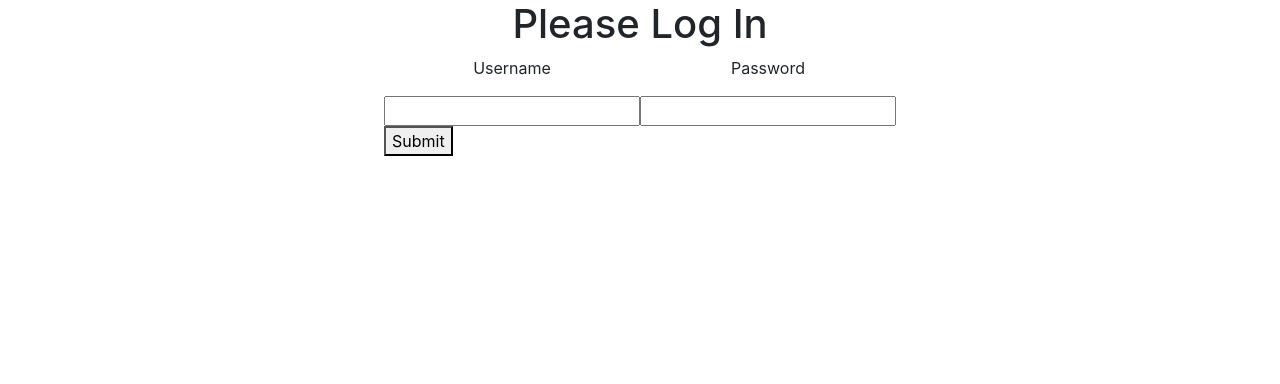
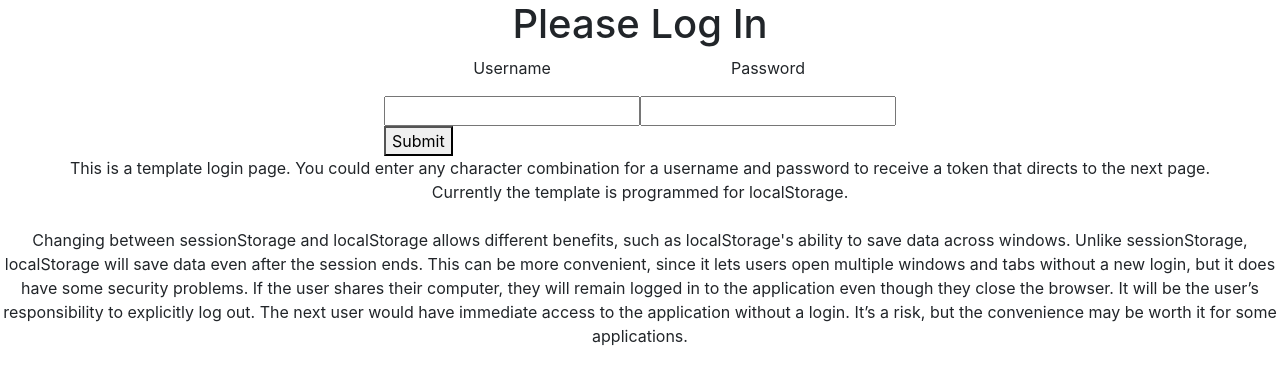
Before and after one commit to TylerGeorgeAlexander/login-page, a React (Create React App) app: page /login in a window 1280 px wide. Shown: the top 384 px of the page. Built offline with nearby package versions, Linux system fonts and the light colour scheme.

Commit message:
added Login Page instructions

```diff
--- a/src/components/Login/Login.js
+++ b/src/components/Login/Login.js
@@ -1,51 +1,73 @@
-import React, { useState } from 'react';
-import PropTypes from 'prop-types';
-import './Login.css';
+import React, { useState } from "react";
+import PropTypes from "prop-types";
+import "./Login.css";
 
 async function loginUser(credentials) {
- return fetch('https://ta-login-page-backend.herokuapp.com/login', {
-   method: 'POST',
-   headers: {
-     'Content-Type': 'application/json'
-   },
-   body: JSON.stringify(credentials)
- })
-   .then(data => data.json())
+  return fetch("https://ta-login-page-backend.herokuapp.com/login", {
+    method: "POST",
+    headers: {
+      "Content-Type": "application/json",
+    },
+    body: JSON.stringify(credentials),
+  }).then((data) => data.json());
 }
 
 export default function Login({ setToken }) {
   const [username, setUserName] = useState();
   const [password, setPassword] = useState();
 
-  const handleSubmit = async e => {
+  const handleSubmit = async (e) => {
     e.preventDefault();
     const token = await loginUser({
       username,
-      password
+      password,
     });
     setToken(token);
-  }
+  };
 
-  return(
+  return (
     <div className="login-wrapper">
       <h1>Please Log In</h1>
       <form onSubmit={handleSubmit}>
         <label>
           <p>Username</p>
-          <input type="text" onChange={e => setUserName(e.target.value)} />
+          <input type="text" onChange={(e) => setUserName(e.target.value)} />
         </label>
         <label>
           <p>Password</p>
-          <input type="password" onChange={e => setPassword(e.target.value)} />
+          <input
+            type="password"
+            onChange={(e) => setPassword(e.target.value)}
+          />
         </label>
         <div>
           <button type="submit">Submit</button>
         </div>
       </form>
+      <p>
+        {" "}
+        This is a template login page. You could enter any character combination
+        for a username and password to receive a token that directs to the next
+        page.
+        <br />
+        Currently the template is programmed for localStorage.
+        <br />
+        <br />
+        Changing between sessionStorage and localStorage allows different
+        benefits, such as localStorage's ability to save data across windows. Unlike
+        sessionStorage, localStorage will save data even after the session ends.
+        This can be more convenient, since it lets users open multiple windows
+        and tabs without a new login, but it does have some security problems.
+        If the user shares their computer, they will remain logged in to the
+        application even though they close the browser. It will be the user’s
+        responsibility to explicitly log out. The next user would have immediate
+        access to the application without a login. It’s a risk, but the
+        convenience may be worth it for some applications.
+      </p>
     </div>
-  )
+  );
 }
 
 Login.propTypes = {
-  setToken: PropTypes.func.isRequired
+  setToken: PropTypes.func.isRequired,
 };
```
